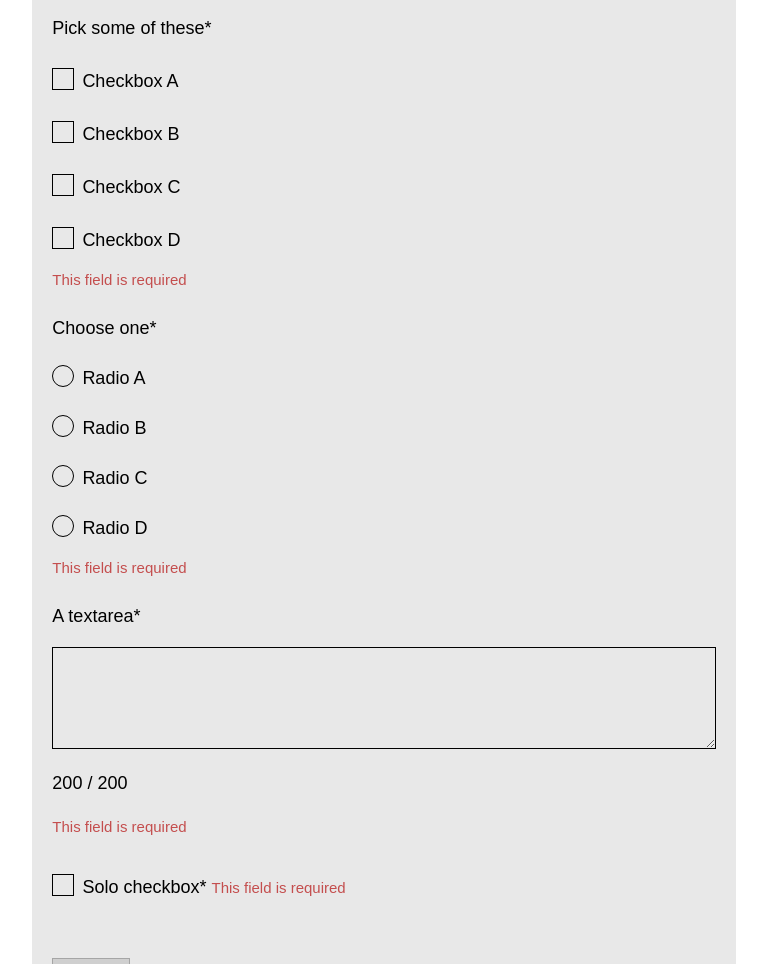
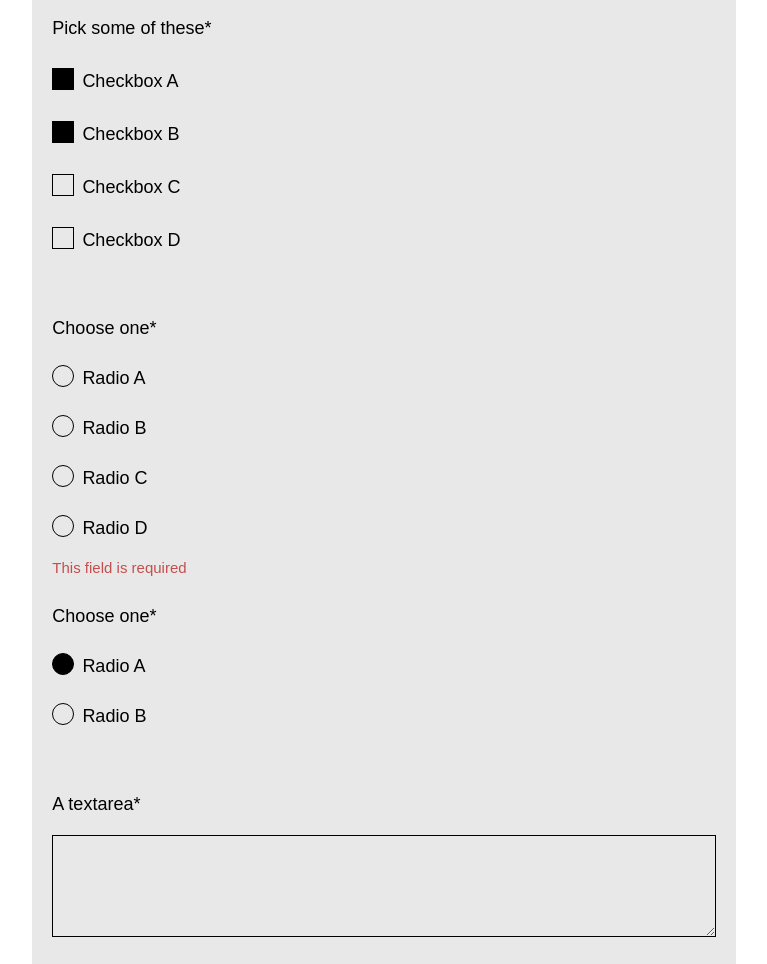
Before and after one commit to valdelaseras/c-form, a website with bundled scripts: page index.html in a window 1280 px wide. Shown: the part 1760-2724 px from the top of the page, without its empty margins (256-1023 px from the left). Built offline with nearby package versions, Linux system fonts and the light colour scheme.

Commit message:
update radio/checkbox groups to properly handle default checked inputs

```diff
--- a/index.html
+++ b/index.html
@@ -126,6 +126,7 @@
                                            id="checkbox-a"
                                            class="bordered"
                                            tabindex="0"
+                                           checked
                                            name="checkbox-group-demo"
                                            value="checkbox-a"/>
                                     <label for="checkbox-a">
@@ -136,6 +137,7 @@
                                     <input type="checkbox"
                                            id="checkbox-b"
                                            class="bordered"
+                                           checked
                                            name="checkbox-group-demo"
                                            tabindex="0"
                                            value="checkbox-b"/>
@@ -166,6 +168,7 @@
                                     </label>
                                 </c-checkbox>
                             </c-input-group>
+
                             <c-input-group class="form-question"
                                            data-name="radio-group-demo"
                                            data-required>
@@ -218,6 +221,37 @@
                                 </c-radio>
                             </c-input-group>
 
+                            <c-input-group class="form-question"
+                                           data-name="radio-group-demo-two"
+                                           data-required>
+                                <label>
+                                    Choose one
+                                </label>
+                                <c-radio data-group="radio-group-demo-two">
+                                    <input type="radio"
+                                           id="radio-two-a"
+                                           class="bordered"
+                                           tabindex="0"
+                                           checked
+                                           name="radio-group-demo-two"
+                                           value="radio-two-a"/>
+                                    <label for="radio-two-a">
+                                        Radio A
+                                    </label>
+                                </c-radio>
+                                <c-radio data-group="radio-group-demo-two">
+                                    <input type="radio"
+                                           id="radio-two-b"
+                                           class="bordered"
+                                           name="radio-group-demo-two"
+                                           tabindex="0"
+                                           value="radio-two-b"/>
+                                    <label for="radio-two-b">
+                                        Radio B
+                                    </label>
+                                </c-radio>
+                            </c-input-group>
+
 <!--                        textarea-->
                             <c-textarea class="form-question">
                                 <label for="textarea-demo">
@@ -241,6 +275,7 @@
                                        class="bordered"
                                        tabindex="0"
                                        required
+                                       name="foo"
                                        value="checkbox-solo"/>
                                 <label for="checkbox-solo">Solo checkbox</label>
                             </c-checkbox>
--- a/src/scripts/components/c-input-group.js
+++ b/src/scripts/components/c-input-group.js
@@ -18,6 +18,8 @@ class CInputGroup extends CFormQuestion {
      * connectedCallback
      */
     connectedCallback() {
+        this.updateCheckedInputs();
+
         super.connectedCallback();
 
         this.addEventListener('click', this.handleClick.bind(this));
@@ -34,11 +36,9 @@ class CInputGroup extends CFormQuestion {
 
     /**
      * handle click events
-     *
-     * @param { Event } e
      */
-    handleClick(e){
-        this.updateCheckedInputs(e.target);
+    handleClick(){
+        this.updateCheckedInputs();
         this.updateIsValid();
     }
 
@@ -50,7 +50,7 @@ class CInputGroup extends CFormQuestion {
      * */
     handleKeyup(e){
         if (e.code === 'Space') {
-            this.updateCheckedInputs(e.target);
+            this.updateCheckedInputs();
             this.updateIsValid();
         }
     }
@@ -79,9 +79,10 @@ class CInputGroup extends CFormQuestion {
 
 
     /**
-     * @param { HTMLInputElement } input
+     *
      */
-    updateCheckedInputs(input){
+    updateCheckedInputs(){
+        this.querySelectorAll('input').forEach((input) => {
             for (let i = 0; i < this.checkedInputs.length; i++){
                 if (this.checkedInputs[i] === input.value){
                     this.checkedInputs.splice(i, 1);
@@ -89,8 +90,9 @@ class CInputGroup extends CFormQuestion {
             }
 
             if (input.checked) {
-            this.checkedInputs.push(input.value)
+                this.checkedInputs.push(input.value);
             }
+        })
     }
 }
 
```
Lines whose indentation alone changed are shown as unchanged.
